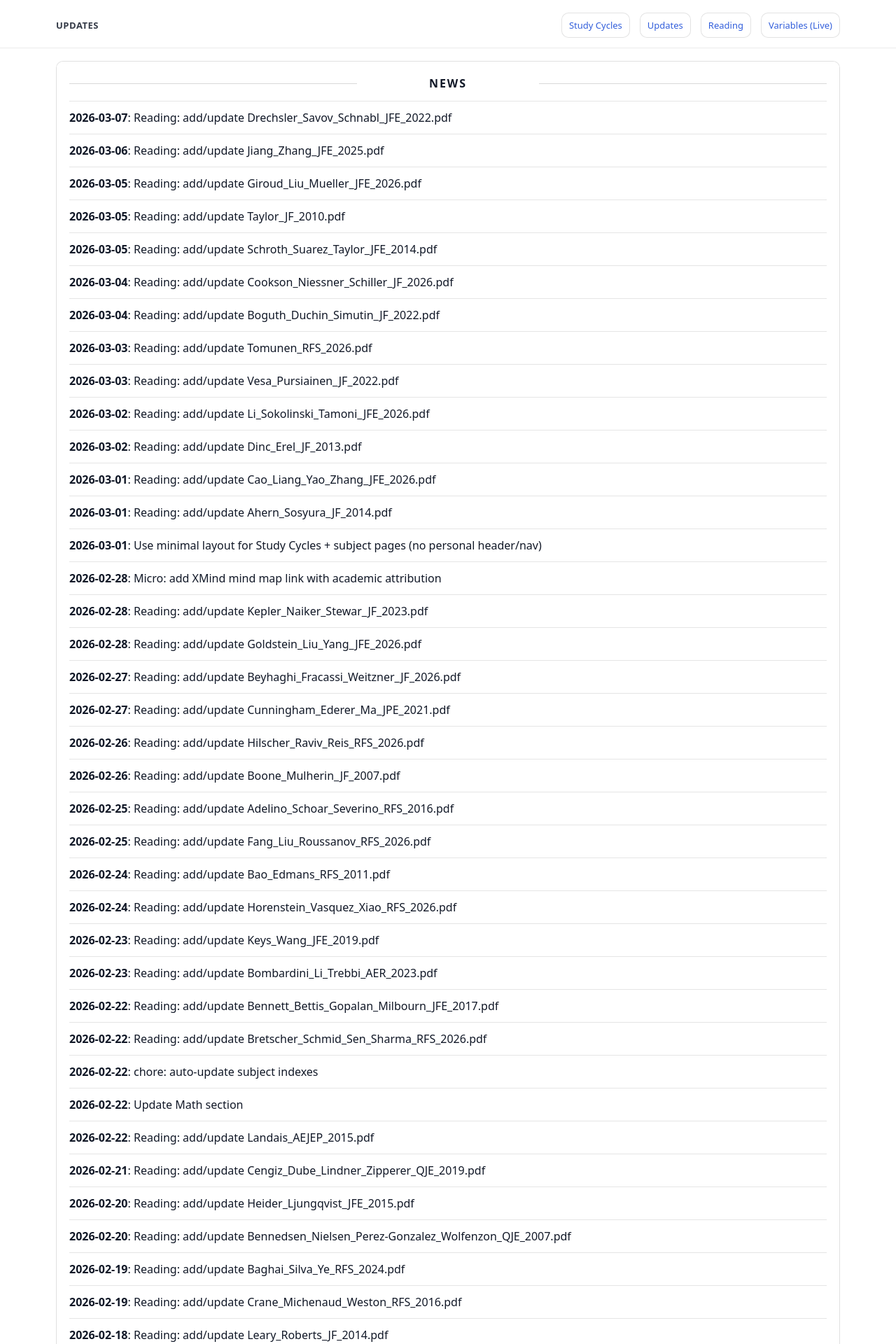
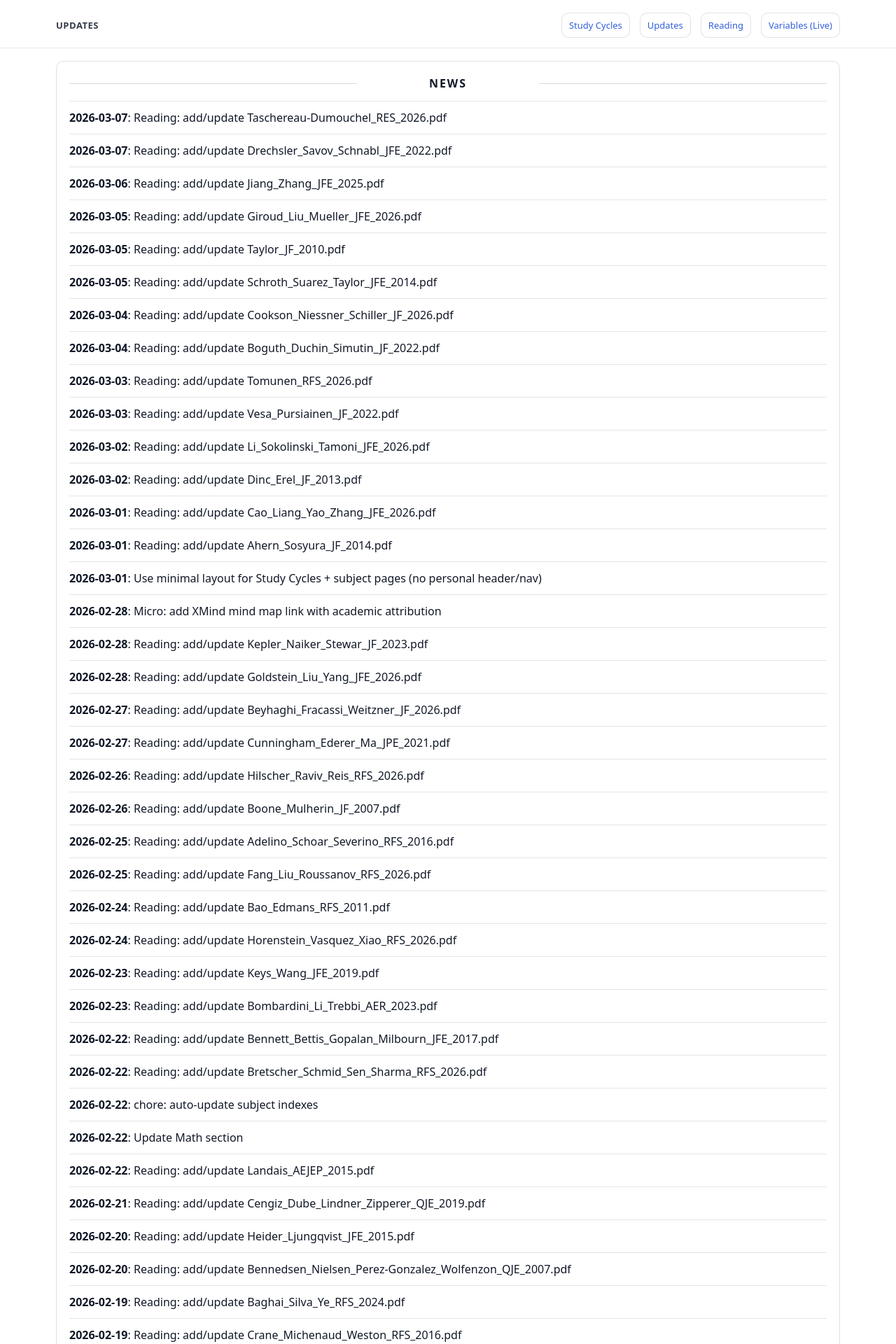
Before and after one commit to yaxinzn/study-archive, a Jekyll site: the page built from updates/index.md, in a window 1280 px wide. Shown: the top 1920 px of the page at 70% size. Built offline with Jekyll 4.4.1, drawn with Linux system fonts in a browser that asks for light colours; some of the changed text lies outside the part shown.

Commit message:
chore: update NEWS feed

```diff
--- a/_data/news.yml
+++ b/_data/news.yml
@@ -1,4 +1,7 @@
 # Auto-generated update history (sorted newest -> oldest). Do not edit manually.
+- ts: "1772875621"
+  date: "2026-03-07"
+  title: "Reading: add/update Taschereau-Dumouchel_RES_2026.pdf"
 - ts: "1772842293"
   date: "2026-03-07"
   title: "Reading: add/update Drechsler_Savov_Schnabl_JFE_2022.pdf"
```
